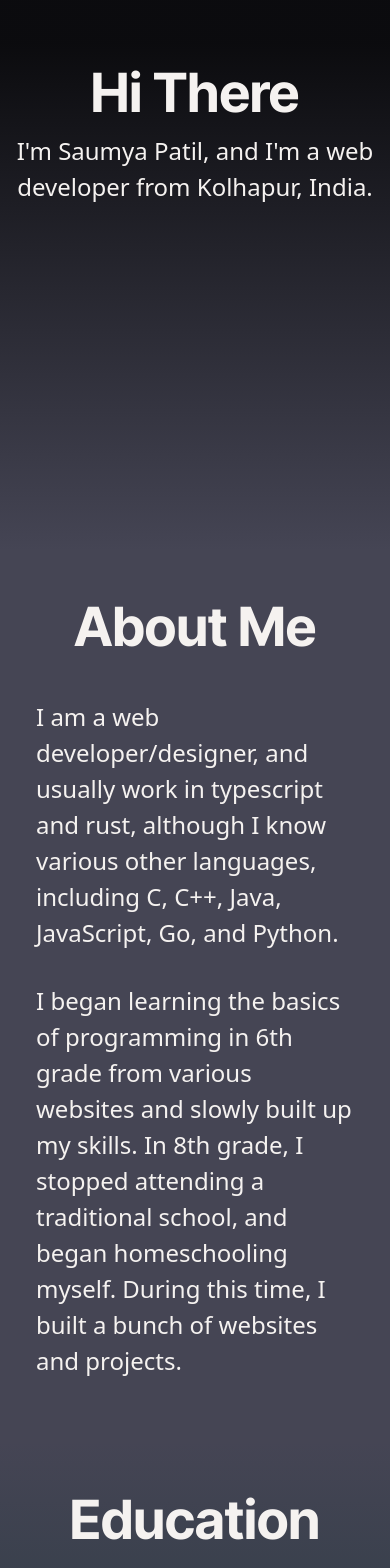
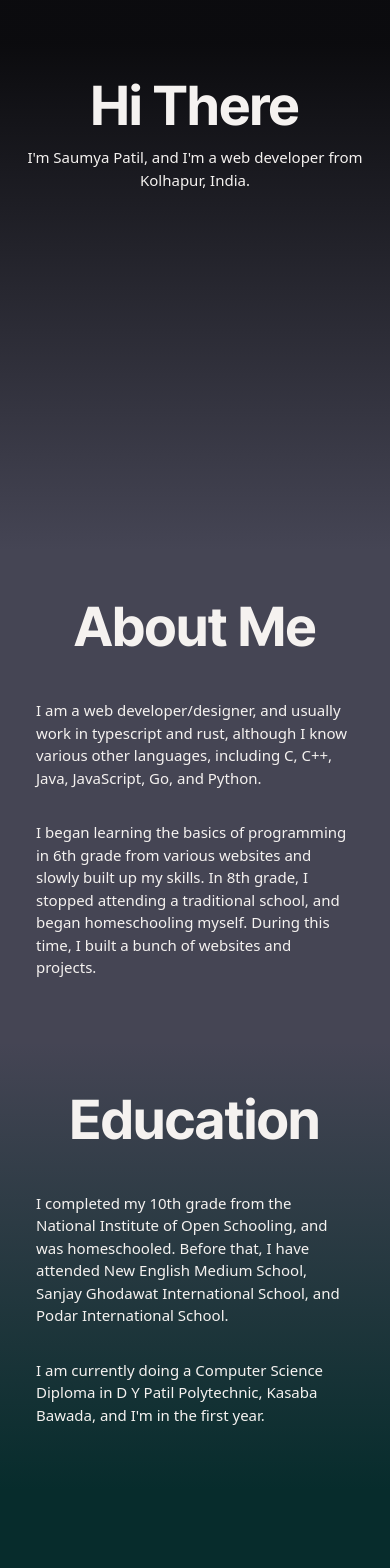
Before and after one commit to DitherWither/portfolio, a React (Vite) app: page / in a window 390 px wide. Shown: the part 380-1948 px from the top of the page. Built offline with nearby package versions, Linux system fonts and the light colour scheme.

Commit message:
make body text smaller on mobile

```diff
--- a/src/Home.tsx
+++ b/src/Home.tsx
@@ -22,7 +22,7 @@
             <h2 className="text-3xl md:text-5xl font-heading font-bold">
                 Hi There
             </h2>
-            <p className="text-xl">
+            <p className="md:text-xl">
                 I'm Saumya Patil, and I'm a web developer from Kolhapur, India.
             </p>
         </section>
@@ -84,7 +84,7 @@
             id="about"
             className="bg-secondary-700 p-9 pb-16 flex justify-center"
         >
-            <div className="max-w-3xl text-xl">
+            <div className="max-w-3xl md:text-xl">
                 <h2 className="text-3xl md:text-5xl font-heading text-center">
                     About Me
                 </h2>
@@ -115,7 +115,7 @@
             <h2 className="text-3xl md:text-5xl font-heading text-center">
                 Education
             </h2>
-            <div className="max-w-3xl text-xl">
+            <div className="max-w-3xl md:text-xl">
                 <p className="mt-8"></p>I completed my 10th grade from the
                 National Institute of Open Schooling, and was homeschooled.
                 Before that, I have attended New English Medium School, Sanjay
```
